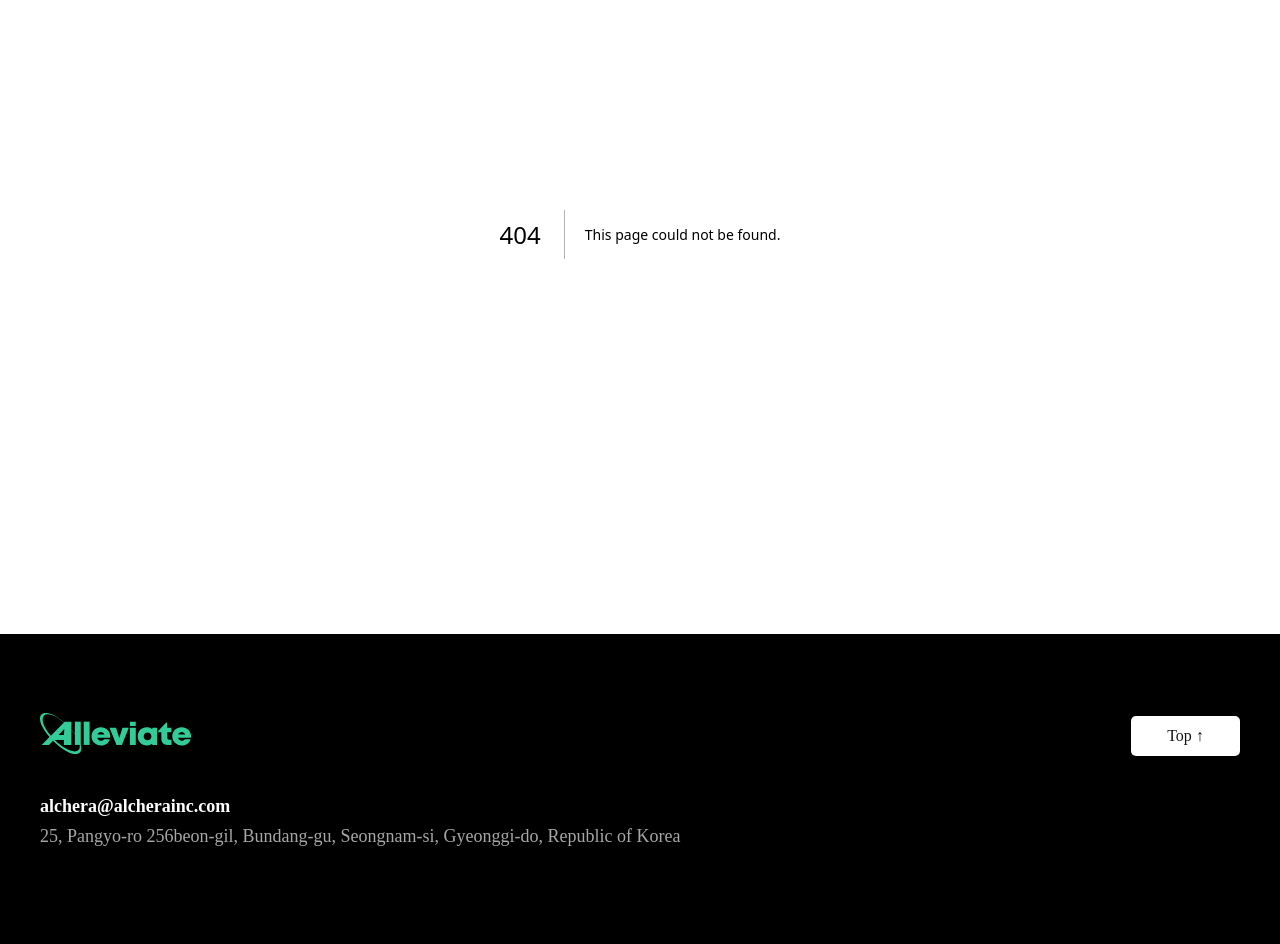
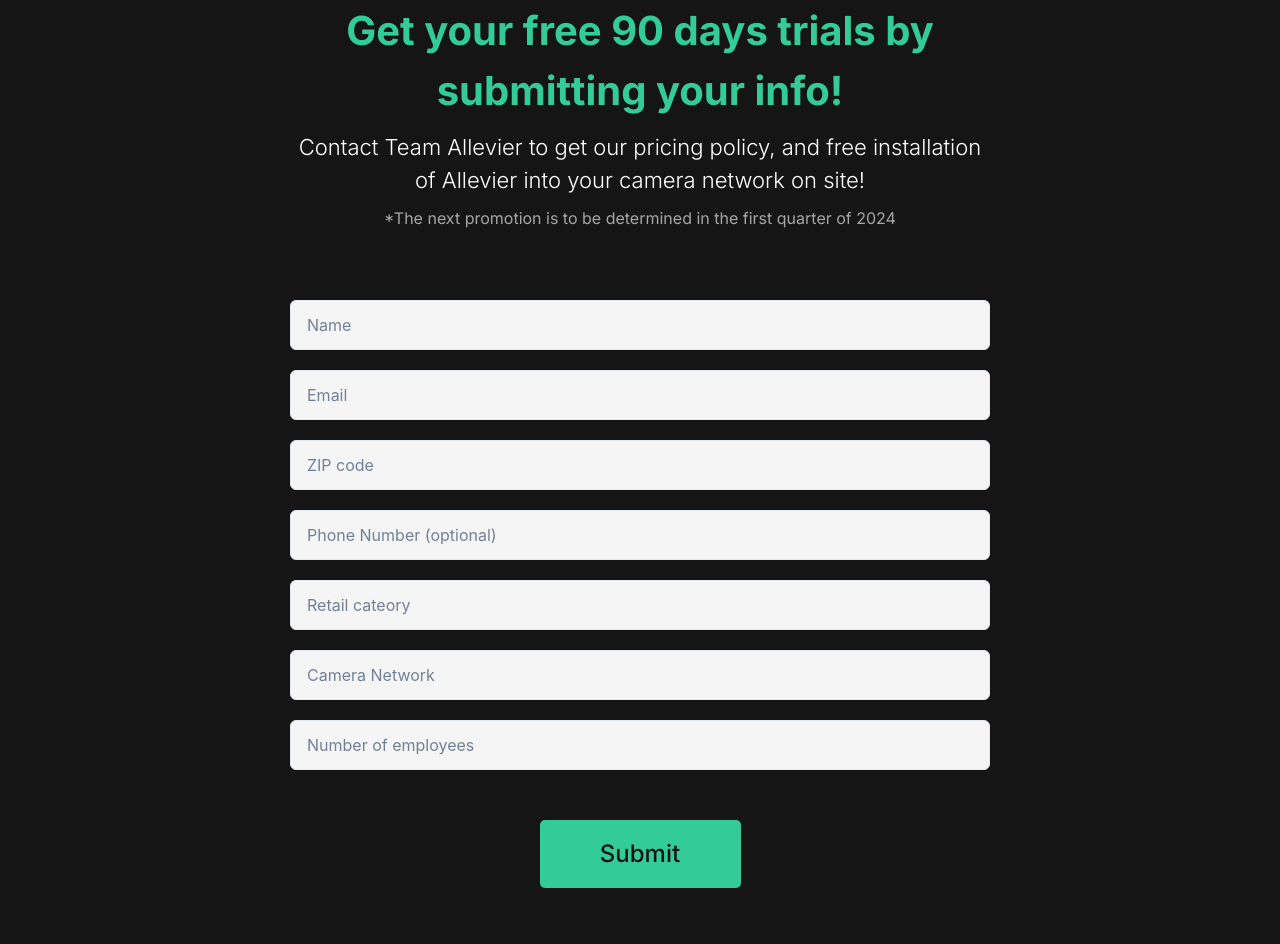
Before and after one commit to TaegyunKim1/gs-murri-alleviate-landing, a Next.js app: page /Contact in a window 1280 px wide. Before the commit this address had no page. Shown: the part 300-1244 px from the top of the page. Built offline with nearby package versions, Linux system fonts and the light colour scheme.

Commit message:
feat: contact 퍼블리싱 완성

```diff
--- /dev/null
+++ b/src/libs/contact/styles.ts
@@ -0,0 +1,82 @@
+import styled from "styled-components";
+
+export const Container = styled.div`
+  width: 100%;
+  display: flex;
+  justify-content: center;
+  background-color: #151515;
+  padding-bottom: 200px;
+`;
+
+export const Wrap = styled.div`
+  max-width: 1200px;
+  width: 100%;
+  display: flex;
+  flex-direction: column;
+  align-items: center;
+`;
+
+export const BigTitle = styled.p`
+  margin: 57px 0px 0px 0px;
+  color: #fff;
+  text-align: center;
+  font-family: Inter;
+  font-size: 50px;
+  font-style: normal;
+  font-weight: 700;
+  line-height: 60px; /* 120% */
+`;
+
+export const MiddleTitle = styled.p`
+  margin: 0px;
+  color: #33cc99;
+  text-align: center;
+  font-family: Inter;
+  font-size: 40px;
+  font-style: normal;
+  font-weight: 600;
+  margin: 50px 0px 10px 0px;
+  white-space: pre-line;
+`;
+
+export const SubTitle = styled.p`
+  margin: 0px 0px 9px 0px;
+  color: #fff;
+  text-align: center;
+  font-family: Inter;
+  font-size: 22px;
+  font-style: normal;
+  font-weight: 300;
+  white-space: pre-line;
+`;
+
+export const Context = styled.p`
+  margin: 0px 0px 70px 0px;
+  color: #a6a6a6;
+  text-align: center;
+  font-family: Inter;
+  font-size: 16px;
+  font-style: normal;
+  font-weight: 400;
+`;
+
+export const ButtonWrap = styled.div`
+  display: flex;
+  justify-content: center;
+  align-items: center;
+  width: 201px;
+  height: 68px;
+  cursor: pointer;
+  background-color: #33cc99;
+  border-radius: 5px;
+`;
+
+export const ButtonContent = styled.p`
+  color: #151515;
+  text-align: center;
+  font-family: Inter;
+  font-size: 24px;
+  font-style: normal;
+  font-weight: 500;
+  margin: 0px;
+`;
--- /dev/null
+++ b/src/pages/Contact/index.tsx
@@ -0,0 +1,85 @@
+import { Input } from "@chakra-ui/react";
+import React from "react";
+import {
+  Container,
+  Wrap,
+  BigTitle,
+  MiddleTitle,
+  SubTitle,
+  Context,
+  ButtonWrap,
+  ButtonContent,
+} from "~/libs/contact/styles";
+
+function Contact() {
+  return (
+    <Container>
+      <Wrap>
+        <BigTitle>New Year’s Promotion Until the end of 2023</BigTitle>
+        <MiddleTitle>
+          {`Get your free 90 days trials by\nsubmitting your info!`}
+        </MiddleTitle>
+        <SubTitle>
+          {`Contact Team Allevier to get our pricing policy, and free installation\nof Allevier into your camera network on site!`}
+        </SubTitle>
+        <Context>
+          *The next promotion is to be determined in the first quarter of 2024
+        </Context>
+        <Input
+          placeholder="Name"
+          maxW={"700px"}
+          height={"50px"}
+          backgroundColor={"#F5F5F5"}
+          mb={"20px"}
+        />
+        <Input
+          placeholder="Email"
+          maxW={"700px"}
+          height={"50px"}
+          backgroundColor={"#F5F5F5"}
+          mb={"20px"}
+        />
+        <Input
+          placeholder="ZIP code"
+          maxW={"700px"}
+          height={"50px"}
+          backgroundColor={"#F5F5F5"}
+          mb={"20px"}
+        />
+        <Input
+          placeholder="Phone Number (optional)"
+          maxW={"700px"}
+          height={"50px"}
+          backgroundColor={"#F5F5F5"}
+          mb={"20px"}
+        />
+        <Input
+          placeholder="Retail cateory"
+          maxW={"700px"}
+          height={"50px"}
+          backgroundColor={"#F5F5F5"}
+          mb={"20px"}
+        />
+        <Input
+          placeholder="Camera Network"
+          maxW={"700px"}
+          height={"50px"}
+          backgroundColor={"#F5F5F5"}
+          mb={"20px"}
+        />
+        <Input
+          placeholder="Number of employees"
+          maxW={"700px"}
+          height={"50px"}
+          backgroundColor={"#F5F5F5"}
+          mb={"50px"}
+        />
+        <ButtonWrap>
+          <ButtonContent>Submit</ButtonContent>
+        </ButtonWrap>
+      </Wrap>
+    </Container>
+  );
+}
+
+export default Contact;
--- a/src/pages/_app.tsx
+++ b/src/pages/_app.tsx
@@ -6,6 +6,7 @@
 import theme from "../libs/styles/theme";
 import Header from "./components/Header";
 import Footer from "./components/Footer";
+import { ChakraProvider } from "@chakra-ui/react";
 
 function MyApp({ Component, pageProps }: AppProps) {
   return (
@@ -24,11 +25,13 @@
         />
       </Head>
       <GlobalStyles />
-      <ThemeProvider theme={theme}>
-        <Header />
-        <Component {...pageProps} />
-        <Footer />
-      </ThemeProvider>
+      <ChakraProvider>
+        <ThemeProvider theme={theme}>
+          <Header />
+          <Component {...pageProps} />
+          <Footer />
+        </ThemeProvider>
+      </ChakraProvider>
     </Fragment>
   );
 }
```
